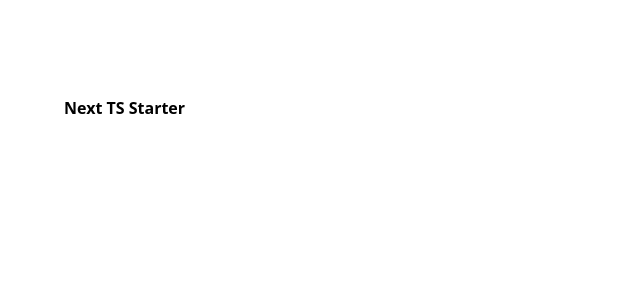
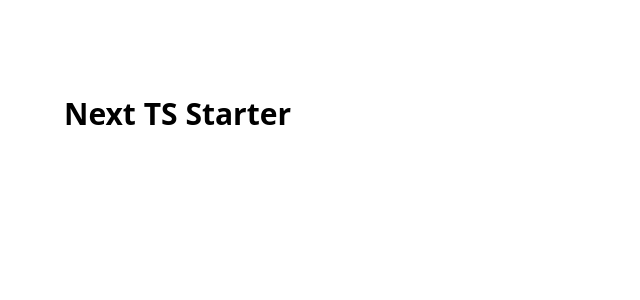
Before and after one commit to Cori1304-Seong/study-google-sheets, a Next.js app: page / in a window 1280 px wide. Shown: the top 300 px of the page, without its empty margins (0-640 px from the left). Built offline with nearby package versions, Linux system fonts and the light colour scheme.

Commit message:
example - server actions

```diff
--- a/package.json
+++ b/package.json
@@ -3,7 +3,7 @@
 	"version": "0.1.0",
 	"private": true,
 	"scripts": {
-		"dev": "next dev",
+		"dev": "NODE_OPTIONS='--inspect' next dev",
 		"build": "next build",
 		"start": "next start",
 		"lint": "next lint",
--- /dev/null
+++ b/src/app/actions/posts.ts
@@ -0,0 +1,8 @@
+'use server';
+
+export const getPosts = async () => {
+	const data = await fetch('https://api.vercel.app/blog');
+	const posts = await data.json();
+
+	return posts;
+};
--- a/src/app/dashboard/page.tsx
+++ b/src/app/dashboard/page.tsx
@@ -1,5 +1,24 @@
-const Dashboard = () => {
-	return <div className='text-3x1 font-bold'>Dashboard</div>;
+import { getPosts } from '../actions/posts';
+
+type TPost = {
+	id: number;
+	title: string;
+	content: string;
+	author: string;
+	date: string;
+	category: string;
+};
+
+const Dashboard = async () => {
+	const postsRes: TPost[] = await getPosts();
+
+	return (
+		<ul>
+			{postsRes.map((post: TPost) => (
+				<li key={post.id}>{post.title}</li>
+			))}
+		</ul>
+	);
 };
 
 export default Dashboard;
--- a/src/app/layout.tsx
+++ b/src/app/layout.tsx
@@ -1,17 +1,5 @@
 import type { Metadata } from 'next';
-import localFont from 'next/font/local';
 import './globals.css';
-
-const geistSans = localFont({
-	src: './fonts/GeistVF.woff',
-	variable: '--font-geist-sans',
-	weight: '100 900',
-});
-const geistMono = localFont({
-	src: './fonts/GeistMonoVF.woff',
-	variable: '--font-geist-mono',
-	weight: '100 900',
-});
 
 export const metadata: Metadata = {
 	title: 'GS App',
@@ -25,9 +13,7 @@ export default function RootLayout({
 }>) {
 	return (
 		<html lang='en'>
-			<body
-				className={`${geistSans.variable} ${geistMono.variable} antialiased`}
-			>
+			<body className={'antialiased'}>
 				<div className='container'>{children}</div>
 			</body>
 		</html>
--- a/src/app/page.tsx
+++ b/src/app/page.tsx
@@ -2,7 +2,7 @@ const Home = () => {
 	return (
 		<section className='py-24'>
 			<div className='container'>
-				<h1 className='text-3x1 font-bold'>Next TS Starter</h1>
+				<h1 className='text-3xl font-bold'>Next TS Starter</h1>
 			</div>
 		</section>
 	);
```
Also changed, not shown: src/app/fonts/GeistMonoVF.woff (deleted), src/app/fonts/GeistVF.woff (deleted).
